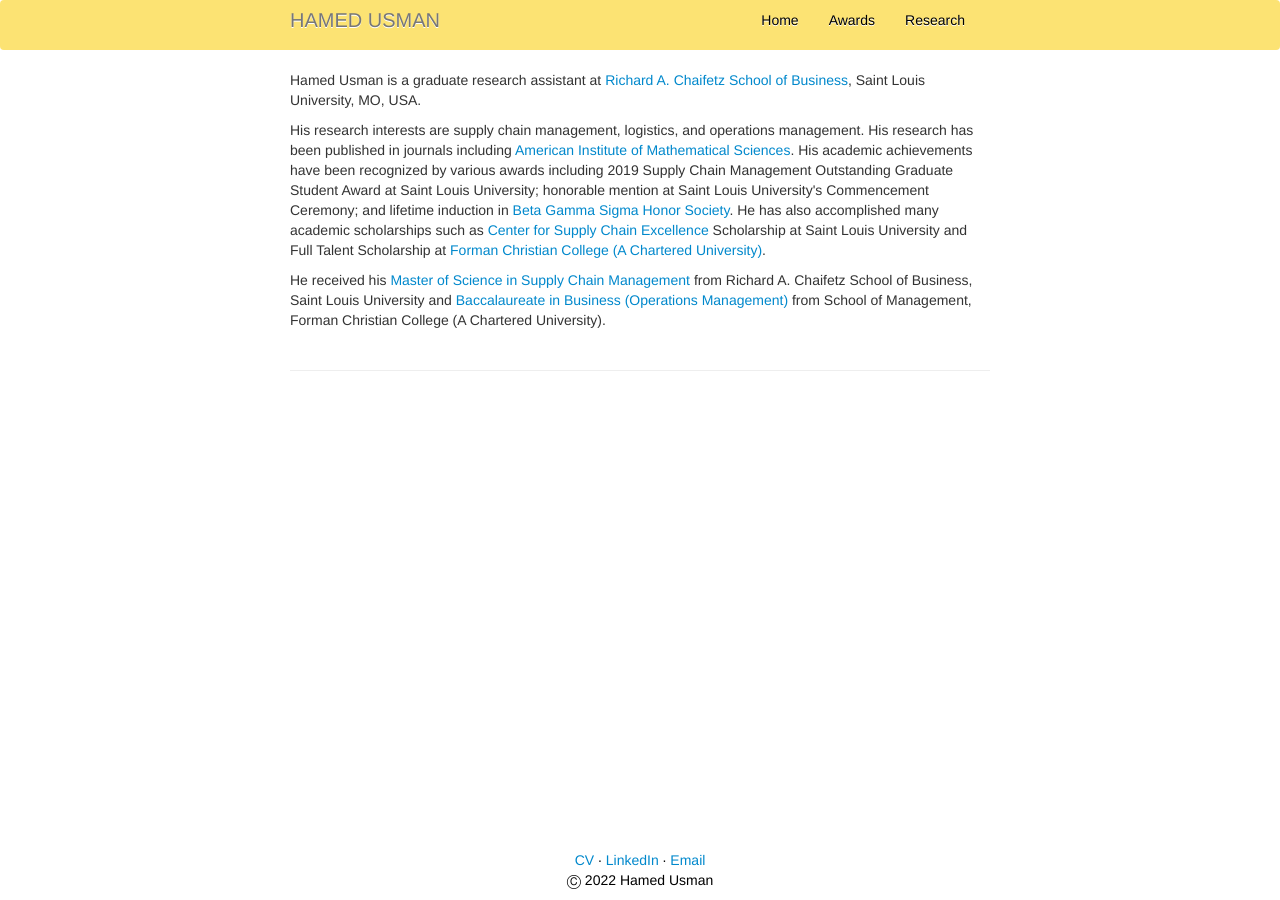
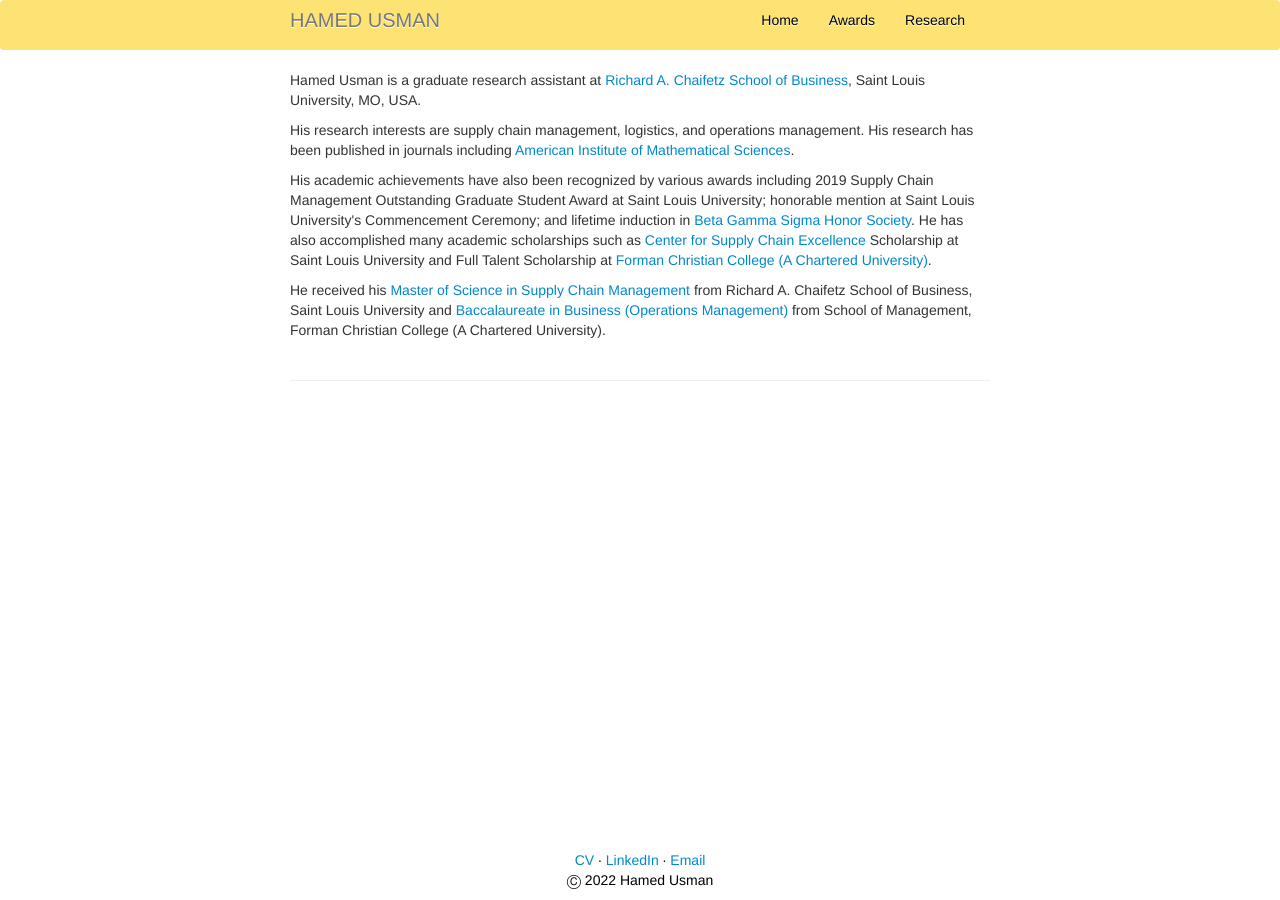
Before and after one commit to hamedusman/hamedusman.github.io, a Jekyll site: the page built from index.md, in a window 1280 px wide. Built offline with Jekyll 4.4.1, drawn with Linux system fonts in a browser that asks for light colours.

Commit message:
Update index.md

```diff
--- a/index.md
+++ b/index.md
@@ -5,7 +5,8 @@
 keywords: operations management, supply chain management, logistics
 ---
 <p>Hamed Usman is a graduate research assistant at <a href="https://www.slu.edu/business">Richard A. Chaifetz School of Business</a>, Saint Louis University, MO, USA.</p>
-<p>His research interests are supply chain management, logistics, and operations management. His research has been published in journals including <a href="https://www.aimsciences.org">American Institute of Mathematical Sciences</a>. His academic achievements have been recognized by various awards including 2019 Supply Chain Management Outstanding Graduate Student Award at Saint Louis University; honorable mention at Saint Louis University's Commencement Ceremony; and lifetime induction in <a href="https://www.betagammasigma.org">Beta Gamma Sigma Honor Society</a>. He has also accomplished many academic scholarships such as <a href="https://www.slu.edu/business/centers/supply-chain-excellence/index.php">Center for Supply Chain Excellence</a> Scholarship at Saint Louis University and Full Talent Scholarship at <a href="https://www.fccollege.edu.pk">Forman Christian College (A Chartered University)</a>.</p>
+<p>His research interests are supply chain management, logistics, and operations management. His research has been published in journals including <a href="https://www.aimsciences.org">American Institute of Mathematical Sciences</a>.</p>
+<p>His academic achievements have also been recognized by various awards including 2019 Supply Chain Management Outstanding Graduate Student Award at Saint Louis University; honorable mention at Saint Louis University's Commencement Ceremony; and lifetime induction in <a href="https://www.betagammasigma.org">Beta Gamma Sigma Honor Society</a>. He has also accomplished many academic scholarships such as <a href="https://www.slu.edu/business/centers/supply-chain-excellence/index.php">Center for Supply Chain Excellence</a> Scholarship at Saint Louis University and Full Talent Scholarship at <a href="https://www.fccollege.edu.pk">Forman Christian College (A Chartered University)</a>.</p>
 <p>He received his <a href="https://www.slu.edu/business/graduate/supply-chain-management">Master of Science in Supply Chain Management</a> from Richard A. Chaifetz School of Business, Saint Louis University and <a href="https://www.fccollege.edu.pk/baccalaureate-in-business/">Baccalaureate in Business (Operations Management)</a> from School of Management, Forman Christian College (A Chartered University).</p>
 
 <div class="footer">
```
